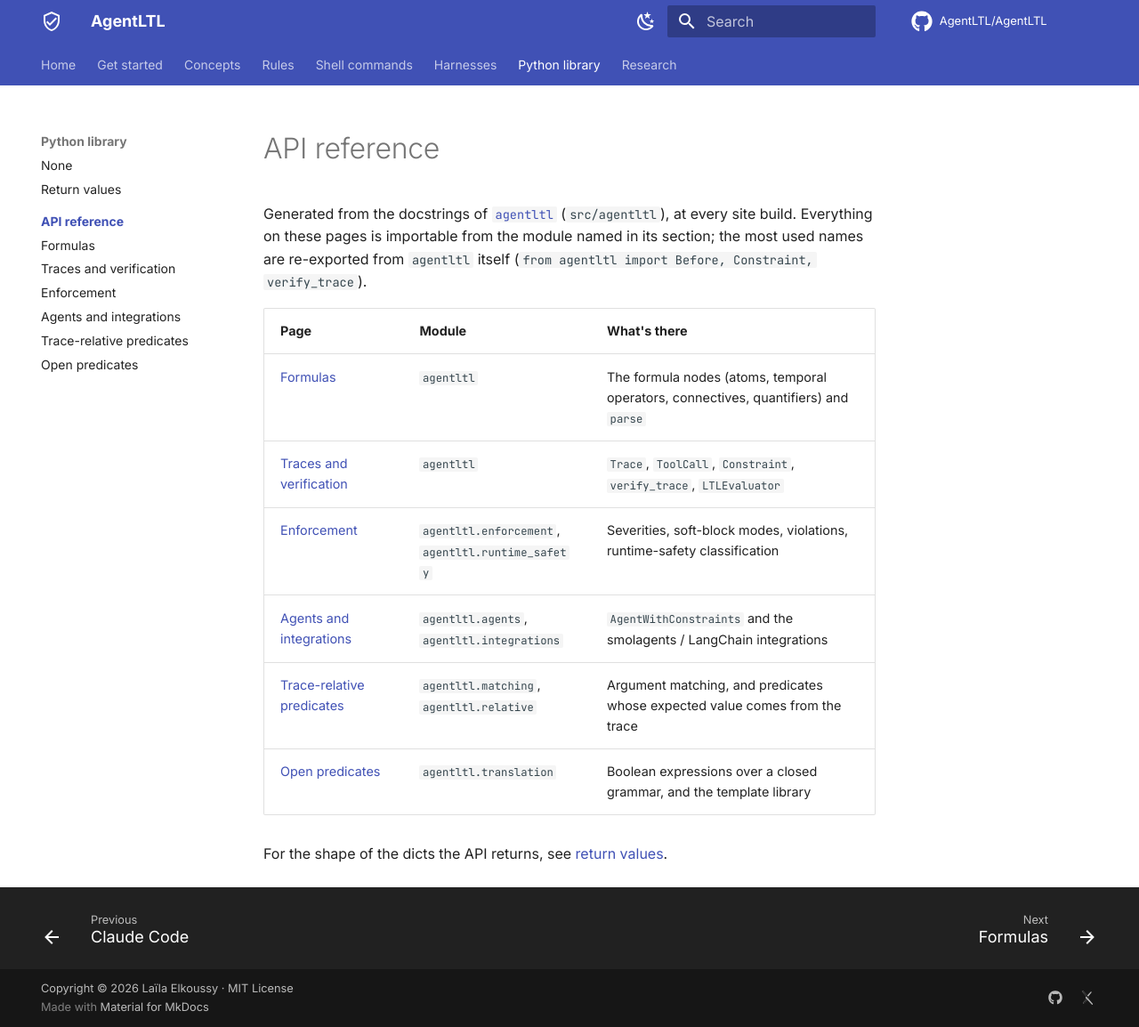
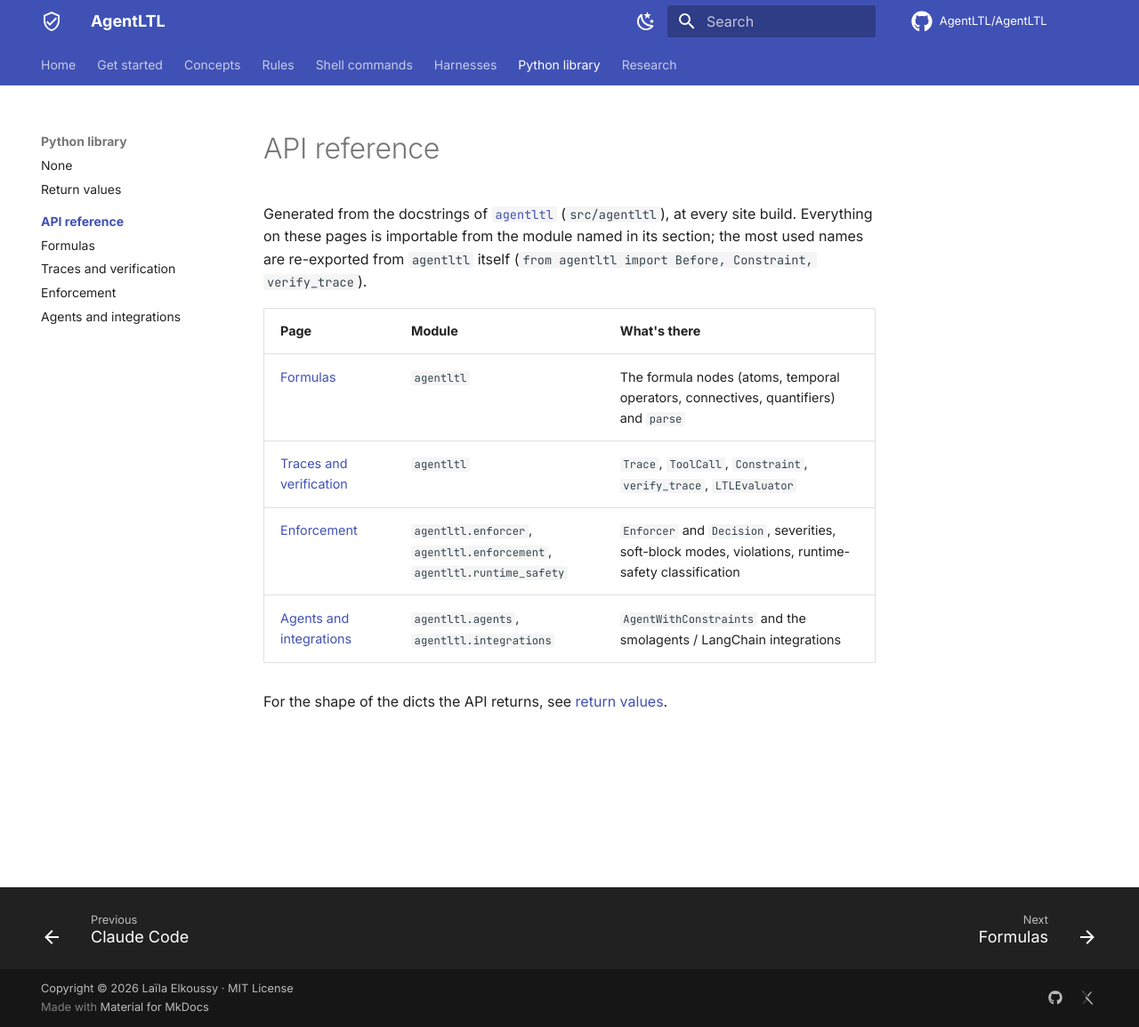
Before and after one commit to AgentLTL/AgentLTL.github.io, an MkDocs documentation site: the page built from docs/python/api/index.md, in a window 1280 px wide and 1154 px high. Shown: the whole window at 89% size. Built offline with MkDocs 1.6.1 and Material for MkDocs 9.7.7, drawn with Linux system fonts in a browser that asks for light colours; comment, search, counter and statistics services are not loaded.

Commit message:
Python API: the Enforcer page; drop the benchmark modules agentltl 0.2 moved out

```diff
--- a/docs/python/api/index.md
+++ b/docs/python/api/index.md
@@ -9,9 +9,7 @@ module named in its section; the most used names are re-exported from `agentltl`
 |---|---|---|
 | [Formulas](formulas.md) | `agentltl` | The formula nodes (atoms, temporal operators, connectives, quantifiers) and `parse` |
 | [Traces and verification](verification.md) | `agentltl` | `Trace`, `ToolCall`, `Constraint`, `verify_trace`, `LTLEvaluator` |
-| [Enforcement](enforcement.md) | `agentltl.enforcement`, `agentltl.runtime_safety` | Severities, soft-block modes, violations, runtime-safety classification |
+| [Enforcement](enforcement.md) | `agentltl.enforcer`, `agentltl.enforcement`, `agentltl.runtime_safety` | `Enforcer` and `Decision`, severities, soft-block modes, violations, runtime-safety classification |
 | [Agents and integrations](agents.md) | `agentltl.agents`, `agentltl.integrations` | `AgentWithConstraints` and the smolagents / LangChain integrations |
-| [Trace-relative predicates](predicates.md) | `agentltl.matching`, `agentltl.relative` | Argument matching, and predicates whose expected value comes from the trace |
-| [Open predicates](translation.md) | `agentltl.translation` | Boolean expressions over a closed grammar, and the template library |
 
 For the shape of the dicts the API returns, see [return values](../return-values.md).
--- a/mkdocs.yml
+++ b/mkdocs.yml
@@ -70,8 +70,6 @@ nav:
           - Traces and verification: python/api/verification.md
           - Enforcement: python/api/enforcement.md
           - Agents and integrations: python/api/agents.md
-          - Trace-relative predicates: python/api/predicates.md
-          - Open predicates: python/api/translation.md
   - Research: research.md
 
 markdown_extensions:
```
Also changed, not shown: docs/python/api/enforcement.md (+10 -2 lines), docs/python/api/predicates.md (deleted, +0 -16 lines), docs/python/api/translation.md (deleted, +0 -18 lines).
